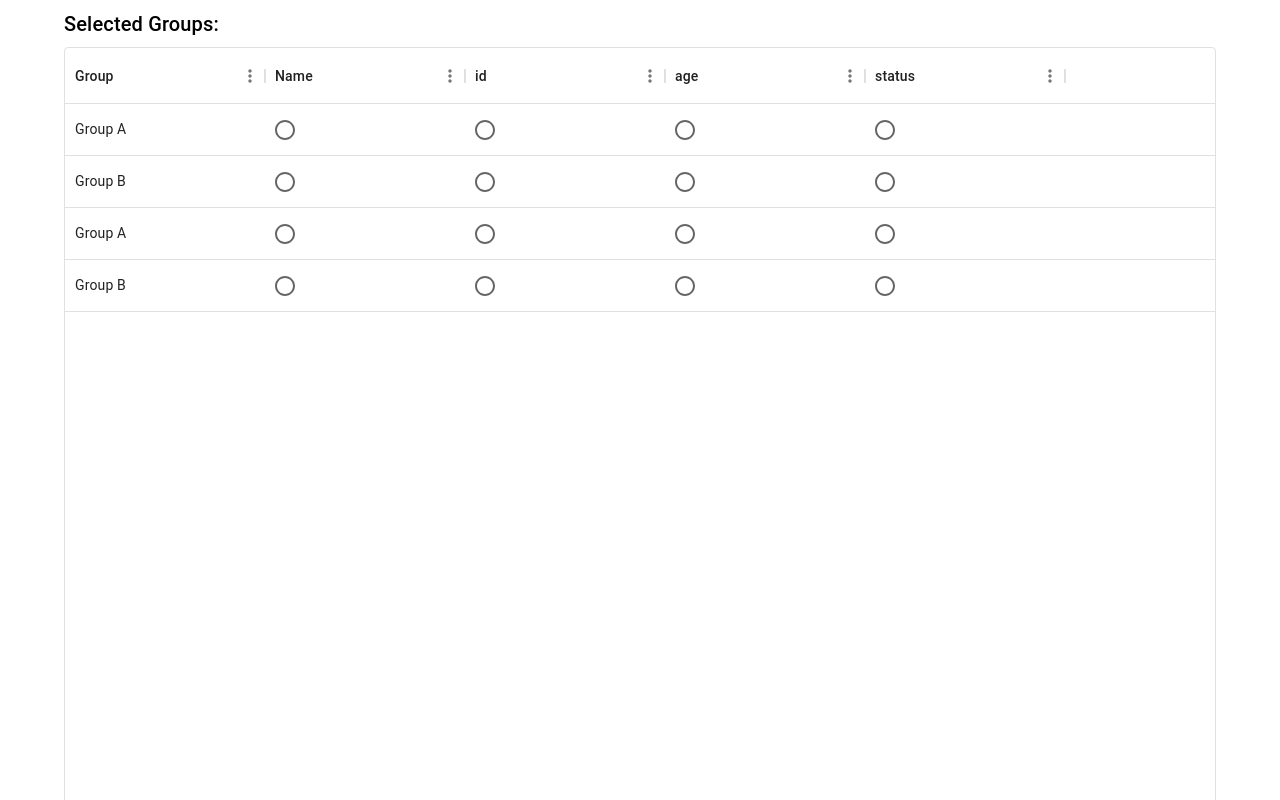
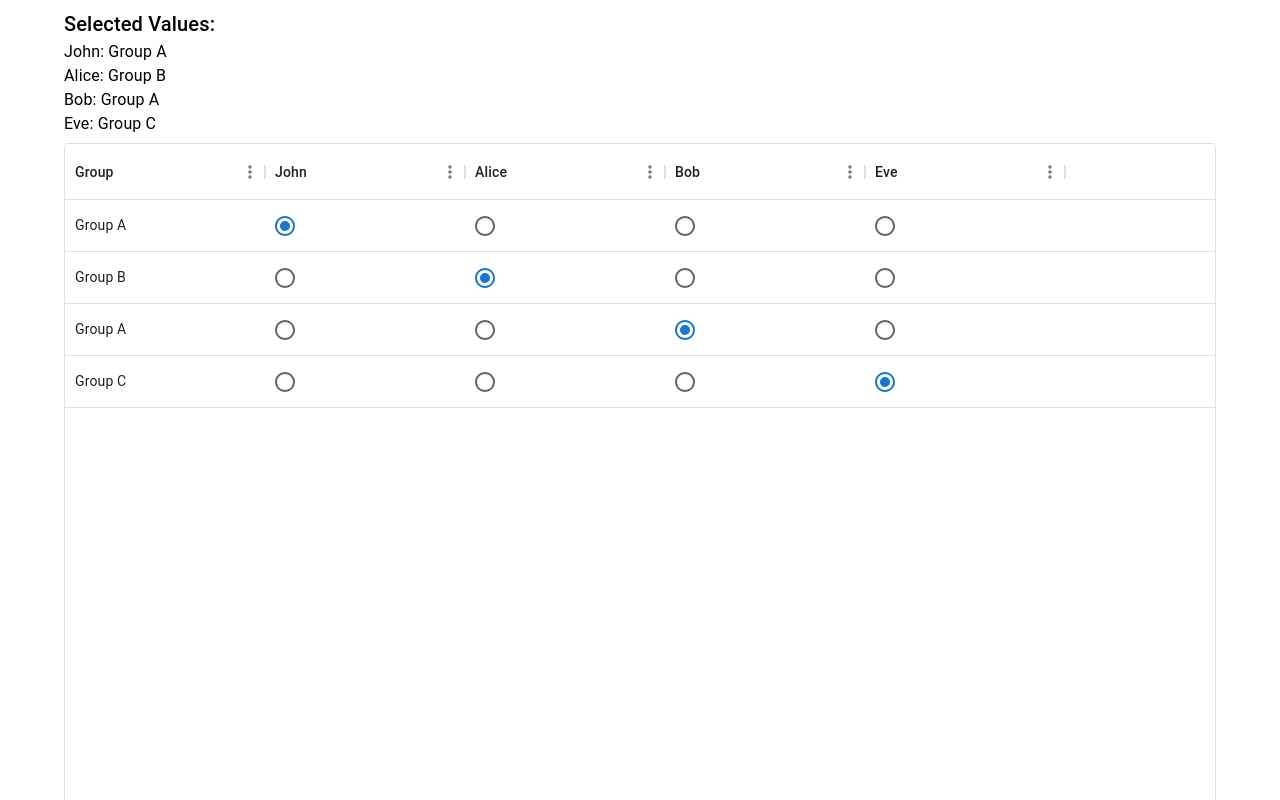
Before and after one commit to shichisan21/drag-test, a Next.js app: page /RadioGrid in a window 1280 px wide. Shown: the top 800 px of the page. Built offline with nearby package versions, Linux system fonts and the light colour scheme.

Commit message:
初期値

```diff
--- a/src/pages/RadioGrid.tsx
+++ b/src/pages/RadioGrid.tsx
@@ -2,71 +2,56 @@ import { FC, ReactElement, useState } from "react";
 import { Container, Typography } from "@mui/material";
 import { DataGrid, GridColDef, GridRenderCellParams } from "@mui/x-data-grid";
 import { Radio, RadioGroup, FormControlLabel } from "@mui/material";
-import { useRouter } from "next/router";
 
 interface DataRow {
   id: number;
   name: string;
+  nameId: number;
   group: string;
-  [key: string]: string | number;
+  groupId: number;
+}
+
+interface GroupRow {
+  groupId: number;
+  group: string;
 }
 
 const RadioGrid: FC = (): ReactElement => {
-  const [selectedValues, setSelectedValues] = useState<{
-    [key: string]: string;
-  }>({});
-  const router = useRouter();
+  let data = {
+    arr1: [
+      { id: 1, name: "John", nameId: 1, group: "Group A", groupId: 1 },
+      { id: 2, name: "Alice", nameId: 2, group: "Group B", groupId: 2 },
+      { id: 3, name: "Bob", nameId: 3, group: "Group A", groupId: 1 },
+      { id: 4, name: "Eve", nameId: 4, group: "Group C", groupId: 3 },
+    ],
+  };
 
-  let dataArray: DataRow[] = [
-    { id: 1, name: "John", group: "Group A", age: 25, status: "Active" },
-    { id: 2, name: "Alice", group: "Group B", age: 30, status: "Inactive" },
-    { id: 3, name: "Bob", group: "Group A", age: 35, status: "Active" },
-    { id: 4, name: "Eve", group: "Group B", age: 28, status: "Active" },
-  ];
-
-  const additionalColumns: GridColDef[] =
-    dataArray && dataArray.length > 0
-      ? Object.keys(dataArray[0])
-          .filter((key) => !["group", "name"].includes(key))
-          .map((key) => ({
-            field: key,
-            headerName: key,
-            width: 200,
-            renderCell: (params: GridRenderCellParams<DataRow>) => {
-              return (
-                <RadioGroup
-                  value={selectedValues[key] || ""}
-                  onChange={(event) => {
-                    setSelectedValues((prevSelectedValues) => ({
-                      ...prevSelectedValues,
-                      [key]: event.target.value,
-                    }));
-                  }}
-                >
-                  <FormControlLabel
-                    value={params.row.id.toString()}
-                    control={<Radio />}
-                  />
-                </RadioGroup>
-              );
-            },
-          }))
-      : [];
+  // Set initial state of the radio buttons according to the group value of each row
+  const [selectedValues, setSelectedValues] = useState(
+    data.arr1.reduce((acc, row) => {
+      acc[row.name] = row.id.toString();
+      return acc;
+    }, {})
+  );
 
   const columns: GridColDef[] = [
-    { field: "group", headerName: "Group", width: 200 },
     {
-      field: "name",
-      headerName: "Name",
+      field: "group",
+      headerName: "Group",
+      width: 200,
+    },
+    ...data.arr1.map((row: DataRow) => ({
+      field: row.name,
+      headerName: row.name,
       width: 200,
       renderCell: (params: GridRenderCellParams<DataRow>) => {
         return (
           <RadioGroup
-            value={selectedValues["name"] || ""}
+            value={selectedValues[row.name] || ""}
             onChange={(event) => {
               setSelectedValues((prevSelectedValues) => ({
                 ...prevSelectedValues,
-                name: event.target.value,
+                [row.name]: event.target.value,
               }));
             }}
           >
@@ -77,25 +62,22 @@ const RadioGrid: FC = (): ReactElement => {
           </RadioGroup>
         );
       },
-    },
-    ...additionalColumns,
+    })),
   ];
 
-  const getSelectedRowGroup = (id: string) => {
-    const selectedRow = dataArray.find((row) => row.id.toString() === id);
-    return selectedRow ? selectedRow.group : "No selection";
-  };
   return (
     <>
       <Container>
         <Typography variant='h6' gutterBottom>
-          Selected Groups:
-          {Object.values(selectedValues).map((value, index) => (
-            <Typography key={index}>{getSelectedRowGroup(value)}</Typography>
+          Selected Values:
+          {Object.entries(selectedValues).map(([key, value], index) => (
+            <Typography key={index}>
+              {key}: {data.arr1.find((row) => row.id === Number(value))?.group}
+            </Typography>
           ))}
         </Typography>
         <DataGrid<DataRow>
-          rows={dataArray}
+          rows={data.arr1}
           columns={columns}
           sx={{ height: 900 }}
         />
```
